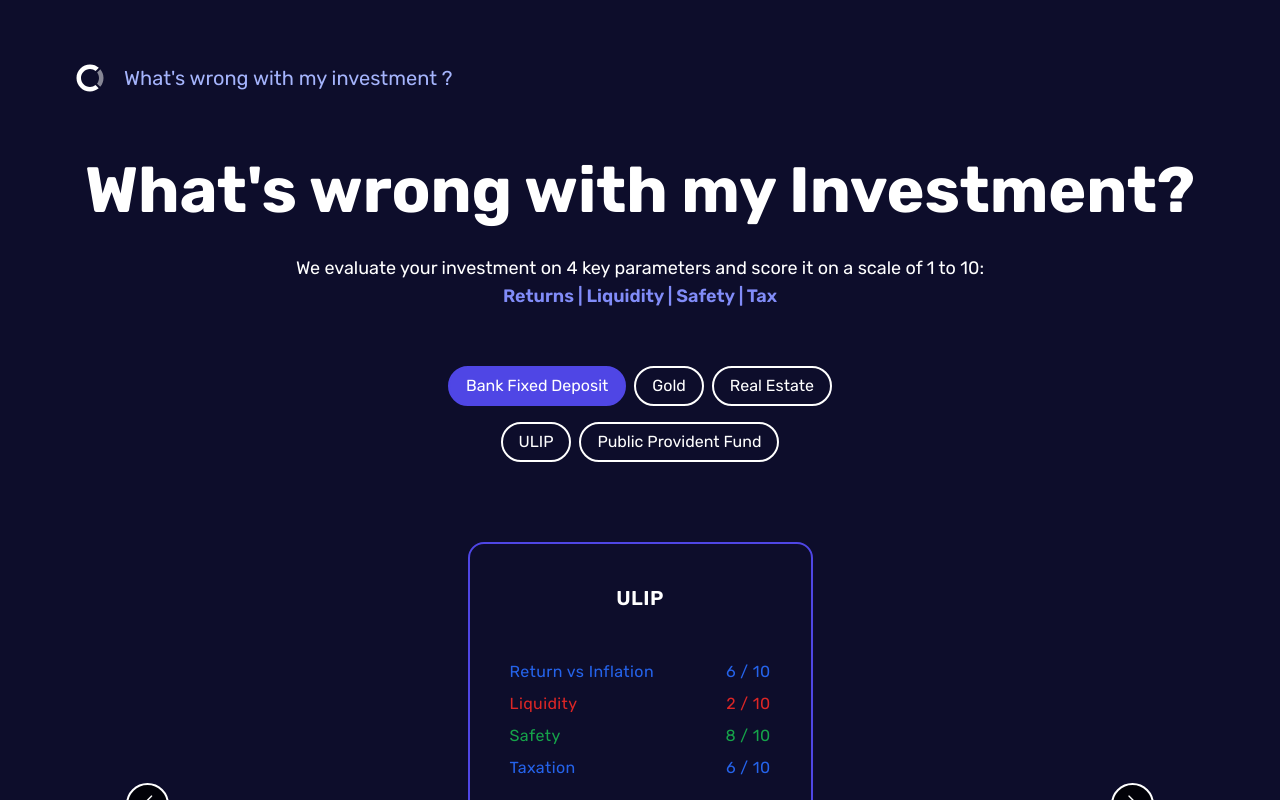
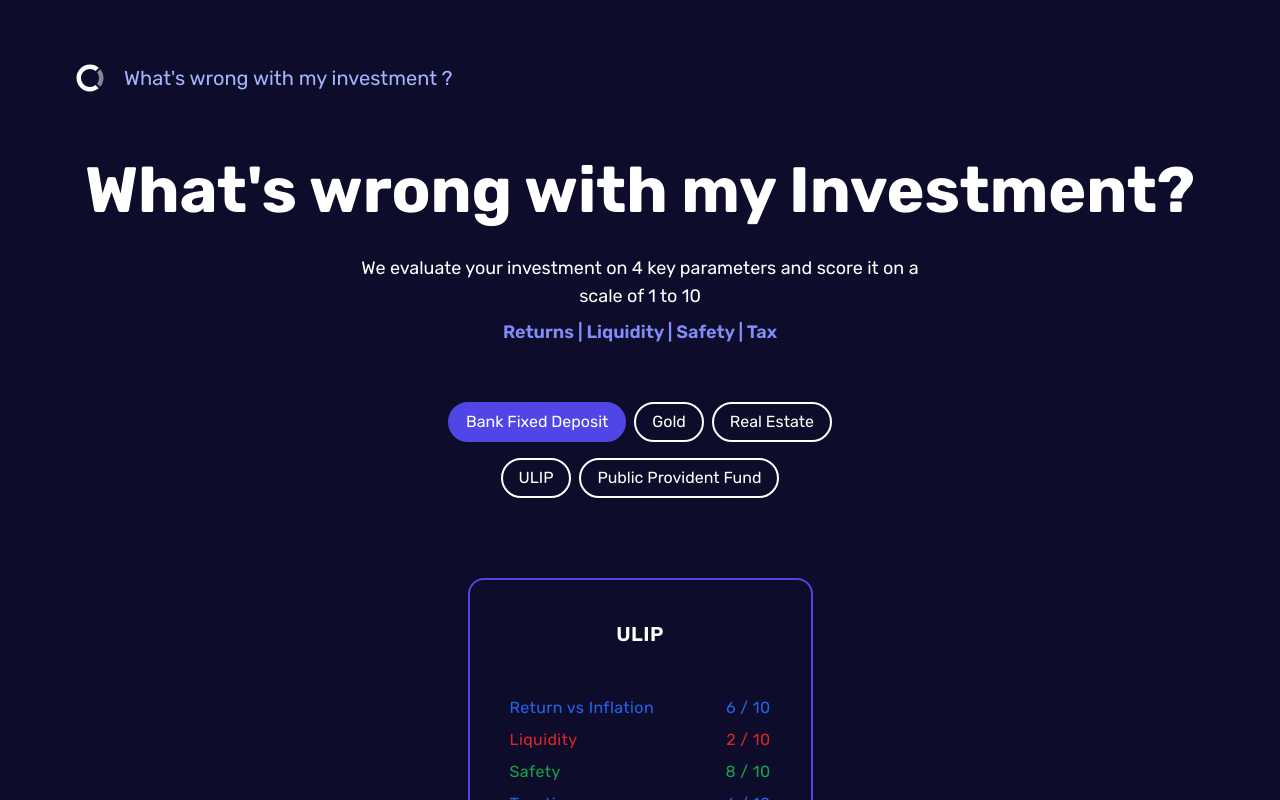
Before and after one commit to Navyashr4/xyz-v4, a React (Create React App) app: page / in a window 1280 px wide. Shown: the top 800 px of the page. Built offline with nearby package versions, Linux system fonts and the light colour scheme; the HTML template or start-up script is replaced by a standard one.

Commit message:
spacing of hero sentence

```diff
--- a/src/components/Hero.js
+++ b/src/components/Hero.js
@@ -1,5 +1,4 @@
 import React from "react";
-import { IoIosArrowDroprightCircle } from "react-icons/io";
 
 const Hero = ({ calculator, scrollToCalculator }) => {
   console.log(calculator);
@@ -22,8 +21,9 @@
             data-aos="fade-down"
             data-aps-delay="600"
           >
-           We evaluate your investment on 4 key parameters and score it on a scale of 1 to 10:
-            <p className="text-indigo-400 font-semibold"> Returns | Liquidity | Safety | Tax</p>
+           We evaluate your investment on 4 key parameters and score it on a
+           <p>scale of 1 to 10 </p>
+            <p className="text-indigo-400 font-semibold mt-2"> Returns | Liquidity | Safety | Tax</p>
           </div>
           {/* call to action button */}
           {/* <button
```
